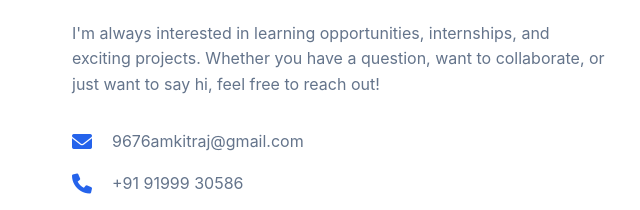
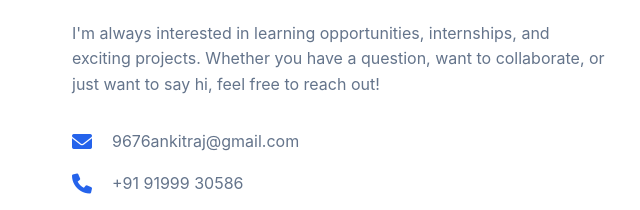
Before and after one commit to ankit-9576/personal-portfolio, a plain HTML site: page index.html in a window 1280 px wide. Shown: the part 3396-3606 px from the top of the page, 0-640 px from the left. Drawn offline with Linux system fonts and the light colour scheme.

Commit message:
Update index.html

```diff
--- a/index.html
+++ b/index.html
@@ -286,7 +286,7 @@
                     <div class="contact-details">
                         <div class="contact-item">
                             <i class="fas fa-envelope"></i>
-                            <span>9676amkitraj@gmail.com</span>
+                            <span>9676ankitraj@gmail.com</span>
                         </div>
                         <div class="contact-item">
                             <i class="fas fa-phone"></i>
```
